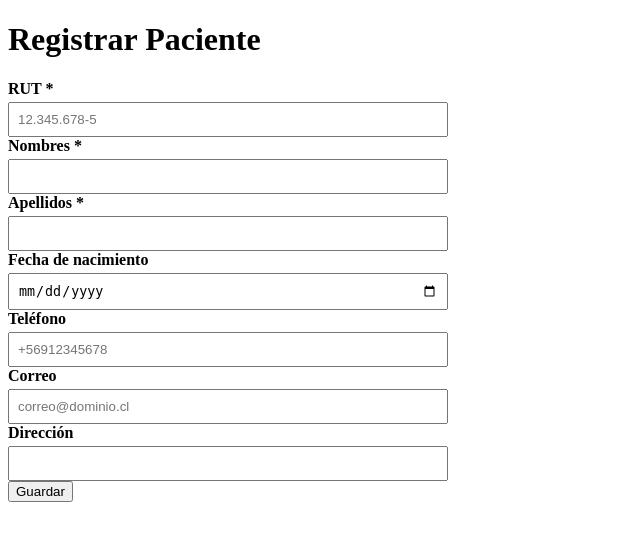
After one commit to ernesto-pino/Projecto-Final, a Django app: page /panel/recepcion/registrar/ in a window 1280 px wide. The commit adds this page. Shown: the top 541 px of the page, without its empty margins (0-640 px from the left). Run offline with Django 5.2, Linux system fonts and the light colour scheme.

Commit message:
Añadir formulario de registro de pacientes y campos modelo.
Introduce PacienteCreateForm para el registro administrativo de pacientes, incluyendo campos de RUT, correo electrónico, teléfono, fecha de nacimiento y dirección con validación y normalización. Actualiza el modelo Paciente para añadir «dirección» y «fecha_nacimiento», y hace que «correo electrónico», «teléfono» y «contraseña» sean nulos y únicos cuando sea apropiado. Añade vista y plantilla para el registro de pacientes, utilidad de generación de contraseñas y notificación por correo electrónico sobre la creación de cuentas.

```diff
--- a/core/forms.py
+++ b/core/forms.py
@@ -2,6 +2,7 @@ from django import forms
 from django.contrib.auth.forms import PasswordResetForm, SetPasswordForm
 from django.core.exceptions import ValidationError
 import re
+from .models import Paciente
 
 class CustomPasswordResetForm(PasswordResetForm):
     # Personaliza el campo para mensajes y estilos
@@ -88,6 +89,14 @@ class LoginPacienteForm(forms.Form):
     rut = forms.CharField(label="RUT", max_length=20)
     password = forms.CharField(label="Contraseña", widget=forms.PasswordInput)
 
+    def clean(self):
+        data = super().clean()
+        # Solo normalizamos; NO validamos ni levantamos errores aquí
+        data["rut"] = normaliza_rut(data.get("rut", ""))
+        return data
+
+
+
 class CambioPasswordPacienteForm(forms.Form):
     password_actual = forms.CharField(label="Contraseña actual", widget=forms.PasswordInput)
     nueva_password = forms.CharField(label="Nueva contraseña", widget=forms.PasswordInput)
@@ -131,3 +140,108 @@ class ResetPasswordForm(forms.Form):
         if nueva != conf: errores.append("La confirmación no coincide con la nueva contraseña.")
         if errores: raise ValidationError(errores)
         return data
+
+# --- Helpers RUT/telefono ---
+def normaliza_rut(rut: str) -> str:
+    rut = (rut or "").upper().replace(".", "").replace(" ", "")
+    if "-" not in rut and len(rut) > 1:
+        rut = rut[:-1] + "-" + rut[-1]
+    return rut
+
+def valida_rut_chileno(rut: str) -> bool:
+    rut = normaliza_rut(rut)
+    if not re.match(r"^\d{1,8}-[\dkK]$", rut):
+        return False
+    numero, dv = rut.split("-")
+    suma, mult = 0, 2
+    for d in reversed(numero):
+        suma += int(d) * mult
+        mult = 2 if mult == 7 else mult + 1
+    resto = 11 - (suma % 11)
+    dv_calc = "0" if resto == 11 else "K" if resto == 10 else str(resto)
+    return dv_calc == dv.upper()
+
+def normaliza_telefono_cl(telefono: str) -> str:
+    t = (telefono or "").strip()
+    t = re.sub(r"[^\d+]", "", t)  # deja sólo dígitos y +
+    if t.startswith("+56"):
+        return t
+    if t.startswith("56"):
+        return "+" + t
+    solo = re.sub(r"\D", "", t)
+    if solo:  # asume Chile
+        return "+56" + solo
+    return t
+
+class PacienteCreateForm(forms.ModelForm):
+    class Meta:
+        model = Paciente
+        fields = [
+            "rut", "nombres", "apellidos", "fecha_nacimiento",
+            "telefono", "email", "direccion",
+        ]
+        widgets = {
+            "fecha_nacimiento": forms.DateInput(attrs={"type": "date"}),
+        }
+        error_messages = {
+            "rut": {"unique": "Ya existe un paciente con este RUT."},
+            "email": {"unique": "Este correo ya está registrado."},
+            "telefono": {"unique": "Este teléfono ya está registrado."},
+            "nombres": {"required": "El nombre es obligatorio."},
+            "apellidos": {"required": "El apellido es obligatorio."},
+        }
+
+    def __init__(self, *args, **kwargs):
+        super().__init__(*args, **kwargs)
+
+        # Requeridos según tu modelo/negocio:
+        self.fields["rut"].required = True
+        self.fields["nombres"].required = True
+        self.fields["apellidos"].required = True
+        self.fields["telefono"].required = False   # aunque en el modelo es blank=True, tú lo quieres obligatorio
+        self.fields["email"].required = False      # idem
+
+        # Placeholders y patterns (esto reemplaza lo que intentabas poner en el template)
+        self.fields["rut"].widget.attrs.update({
+            "placeholder": "12.345.678-5",
+            "pattern": r"^\d{1,2}\.?\d{3}\.?\d{3}-[\dkK]$|^\d{7,8}-[\dkK]$",
+            "title": "Ej: 12.345.678-5 o 12345678-5",
+        })
+        self.fields["telefono"].widget.attrs.update({
+            "placeholder": "+56912345678",
+            "title": "Ej: +56912345678 o 912345678",
+        })
+        self.fields["email"].widget.attrs.update({
+            "placeholder": "correo@dominio.cl",
+        })
+
+    # --- Validaciones ---
+
+    def clean_rut(self):
+        rut = normaliza_rut(self.cleaned_data.get("rut"))
+        if not valida_rut_chileno(rut):
+            raise ValidationError("RUT inválido. Revisa formato y dígito verificador.")
+        if Paciente.objects.filter(rut=rut).exists():
+            raise ValidationError("Ya existe un paciente con este RUT.")
+        return rut
+
+    def clean_email(self):
+        email = (self.cleaned_data.get("email") or "").strip().lower()
+        if not email:
+            return None
+        if Paciente.objects.filter(email=email).exists():
+            raise ValidationError("Este correo ya está registrado.")
+        return email
+
+    def clean_telefono(self):
+        tel_raw = self.cleaned_data.get("telefono")
+        if not tel_raw:
+            return None
+        tel = normaliza_telefono_cl(tel_raw)
+        digits = re.sub(r"\D", "", tel)
+        # Validamos que sea Chile (+56…) y largo razonable (móvil = 56 + 9 + 8 dígitos = 12; fijos ~11-12)
+        if not digits.startswith("56") or len(digits) < 11 or len(digits) > 12:
+            raise ValidationError("Formato de teléfono inválido. Ej: +56912345678")
+        if Paciente.objects.filter(telefono=tel).exists():
+            raise ValidationError("Este teléfono ya está registrado.")
+        return tel
--- /dev/null
+++ b/core/templates/Admin/recepcion/registrar.html
@@ -0,0 +1,67 @@
+<!DOCTYPE html>
+<html lang="es">
+<head>
+  <meta charset="UTF-8">
+  <title>Registrar Paciente</title>
+  <meta name="viewport" content="width=device-width, initial-scale=1">
+  <style>
+    .errorlist { color:#b91c1c; margin:4px 0; list-style: none; padding:0; }
+    .field { margin-bottom: 12px; }
+    label { display:block; font-weight:600; margin-bottom:4px; }
+    input, select { width: 100%; max-width: 420px; padding: 8px; }
+    .alert { padding:8px 12px; border:1px solid #ddd; margin-bottom:12px; }
+  </style>
+</head>
+<body>
+  <h1>Registrar Paciente</h1>
+
+  {% if messages %}
+    {% for m in messages %}
+      <div class="alert">{{ m }}</div>
+    {% endfor %}
+  {% endif %}
+
+  <form method="post" novalidate>
+    {% csrf_token %}
+    {{ form.non_field_errors }}
+
+    <!-- renderiza campos normalmente -->
+    <div>
+      <label>RUT *</label>
+      {{ form.rut }} {{ form.rut.errors }}
+    </div>
+
+    <div>
+      <label>Nombres *</label>
+      {{ form.nombres }} {{ form.nombres.errors }}
+    </div>
+
+    <div>
+      <label>Apellidos *</label>
+      {{ form.apellidos }} {{ form.apellidos.errors }}
+    </div>
+
+    <div>
+      <label>Fecha de nacimiento</label>
+      {{ form.fecha_nacimiento }} {{ form.fecha_nacimiento.errors }}
+    </div>
+
+    <div>
+      <label>Teléfono</label>
+      {{ form.telefono }} {{ form.telefono.errors }}
+    </div>
+
+    <div>
+      <label>Correo</label>
+      {{ form.email }} {{ form.email.errors }}
+    </div>
+
+    <div>
+      <label>Dirección</label>
+      {{ form.direccion }} {{ form.direccion.errors }}
+    </div>
+
+    <button type="submit">Guardar</button>
+  </form>
+</body>
+</html>
--- a/core/templates/paciente/login.html
+++ b/core/templates/paciente/login.html
@@ -5,7 +5,9 @@
   <h1>Ingreso Pacientes</h1>
 
   {% if messages %}
-    {% for m in messages %}<p >{{ m }}</p>{% endfor %}
+    {% for m in messages %}
+      <div class="alert">{{ m }}</div>
+    {% endfor %}
   {% endif %}
 
   <form method="post">{% csrf_token %}
--- a/core/urls.py
+++ b/core/urls.py
@@ -41,7 +41,10 @@ urlpatterns = [
         ),name="password_reset_complete",),
 
     #paneles por rol
+    #recepcion
     path("panel/recepcion/", views.recepcion_home, name="recepcion_home"),
+    path("panel/recepcion/registrar/", views.registrar_paciente, name="registrar_paciente"),
+    #profesional
     path("panel/profesional/", views.profesional_home, name="profesional_home"),
 
     #portal pacientes
--- a/core/views.py
+++ b/core/views.py
@@ -1,13 +1,14 @@
 from django.shortcuts import render, redirect
 from django.contrib.auth.decorators import login_required
-from .utils import user_has_role, crear_token_reset, obtener_token_valido
+from .utils import user_has_role, crear_token_reset, obtener_token_valido, generar_password
 from .decorators import role_required, paciente_login_required
 from .models import *
 from django.contrib import messages
-from .forms import LoginPacienteForm, CambioPasswordPacienteForm, SolicitarResetForm, ResetPasswordForm
+from .forms import LoginPacienteForm, CambioPasswordPacienteForm, SolicitarResetForm, ResetPasswordForm, PacienteCreateForm
 from django.urls import reverse
 from django.core.cache import cache
 from django.core.mail import send_mail
+from django.utils.http import url_has_allowed_host_and_scheme
 
 #renderizado de paginas
 def home(request):
@@ -84,36 +85,37 @@ def custom_404(request, exception=None):
     return render(request, "core/html/404.html", status=404)
 
 def login_paciente(request):
-    # Si ya está logeado como paciente, lo mandamos directo
     if request.session.get("paciente_id"):
         return redirect("home")
 
     form = LoginPacienteForm(request.POST or None)
     next_url = request.GET.get("next") or reverse("home")
+    if not url_has_allowed_host_and_scheme(next_url, allowed_hosts={request.get_host()}):
+        next_url = reverse("home")
 
-    if request.method == "POST" and form.is_valid():
-        rut = form.cleaned_data["rut"].strip()
-        password = form.cleaned_data["password"]
+    error_msg = "RUT o contraseña inválidos."
 
-        try:
-            p = Paciente.objects.get(rut=rut, is_active=True)
-        except Paciente.DoesNotExist:
-            messages.error(request, "RUT o contraseña inválidos.")
-        else:
-            if p.check_password(password):
-                # Seguridad: evitar fijación de sesión
+    if request.method == "POST":
+        if form.is_valid():
+            rut = (form.cleaned_data.get("rut") or "").strip()
+            password = form.cleaned_data.get("password") or ""
+
+            # Unificamos todos los fallos bajo el mismo mensaje:
+            p = Paciente.objects.filter(rut=rut, is_active=True).first()
+            if not p or not p.password or not p.check_password(password):
+                messages.error(request, error_msg)
+            else:
                 request.session.cycle_key()
                 request.session["paciente_id"] = p.id
-                # Expiración opcional (ej. 4 horas)
-                # request.session.set_expiry(4 * 60 * 60)
-
                 p.last_login = timezone.now()
                 p.save(update_fields=["last_login"])
                 return redirect(next_url)
-            else:
-                messages.error(request, "RUT o contraseña inválidos.")
+        else:
+            # Si el form no valida (ej: RUT mal formateado), también mostramos el genérico
+            messages.error(request, error_msg)
 
     return render(request, "paciente/login.html", {"form": form})
+
 
 def logout_paciente(request):
     request.session.pop("paciente_id", None)
@@ -231,3 +233,48 @@ def restablecer_password(request, token):
         return redirect("login_paciente")
 
     return render(request, "paciente/restablecer_password.html", {"form": form})
+
+
+def registrar_paciente(request):
+    if request.method == "POST":
+        form = PacienteCreateForm(request.POST)
+        if form.is_valid():
+            paciente = form.save(commit=False)
+
+            # Generar contraseña aleatoria
+            password_generada = generar_password()
+            paciente.set_password(password_generada)  # se guarda hasheada
+            paciente.debe_cambiar_password = True
+            paciente.save()
+
+            # Enviar correo con la contraseña
+            if paciente.email:
+                send_mail(
+                    subject="Bienvenido a MiHora Lampa",
+                    message=(
+                        f"Estimado/a {paciente.nombres},\n\n"
+                        f"Su cuenta ha sido creada.\n"
+                        f"RUT: {paciente.rut}\n"
+                        f"Contraseña temporal: {password_generada}\n\n"
+                        f"Por favor, cambie su contraseña al ingresar al sistema."
+                    ),
+                    from_email=settings.DEFAULT_FROM_EMAIL,
+                    recipient_list=[paciente.email],
+                    fail_silently=False,
+                )
+                msg = "Paciente creado y contraseña enviada al correo."
+            else:
+                # SIN correo -> SIN contraseña (queda None/“”), no puede iniciar sesión
+                paciente.password = None
+                paciente.debe_cambiar_password = False  # opcional
+                paciente.save()
+                msg = "Paciente creado sin acceso web (no tiene correo)."
+
+            messages.success(request, msg)
+            return redirect("registrar_paciente")  # o al listado
+        else:
+            messages.error(request, "")
+    else:
+        form = PacienteCreateForm()
+
+    return render(request, "admin/recepcion/registrar.html", {"form": form})
```
Also changed, not shown: core/models.py (+5 -4 lines), core/utils.py (+5 -2 lines), core/migrations/0007_paciente_direccion_paciente_fecha_nacimiento_and_more.py (added), core/migrations/0008_alter_paciente_email_alter_paciente_password.py (added).
